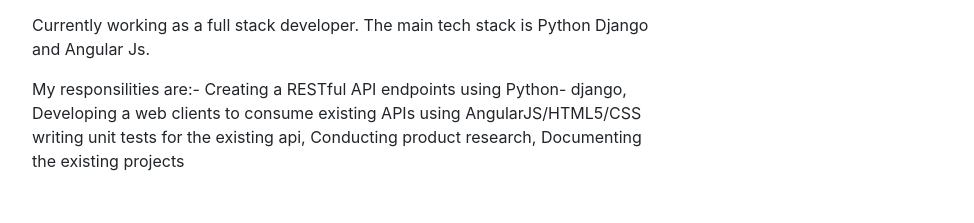
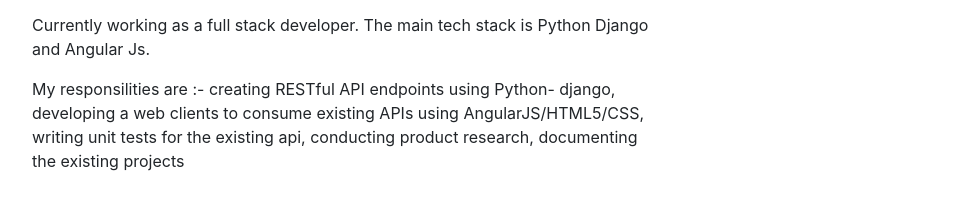
Before and after one commit to alovega/Portfolio-site, a website with bundled scripts: page index.html in a window 1280 px wide. Shown: the part 1326-1549 px from the top of the page, without its empty margins (288-1262 px from the left). Built offline with nearby package versions, Linux system fonts and the light colour scheme; a web font is replaced by a local one.

Commit message:
Update index.html

```diff
--- a/index.html
+++ b/index.html
@@ -117,8 +117,8 @@
             <h3 class="mb-0">Junior Developer</h3>
             <div class="subheading mb-3">Finance Plan Limited</div>
             <p>Currently working as a full stack developer. The main tech stack is Python Django and Angular Js. </p>
-            <p>My responsilities are:- Creating a RESTful API endpoints using Python- django, Developing a web clients to consume existing APIs using AngularJS/HTML5/CSS
-                writing unit tests for the existing api, Conducting product research, Documenting the existing projects </p>
+            <p>My responsilities are :- creating  RESTful API endpoints using Python- django, developing a web clients to consume existing APIs using AngularJS/HTML5/CSS,
+                writing unit tests for the existing api, conducting product research, documenting the existing projects </p>
           </div>
           <div class="resume-date text-md-right">
             <span class="text-primary">August 2019- Present</span>
```
